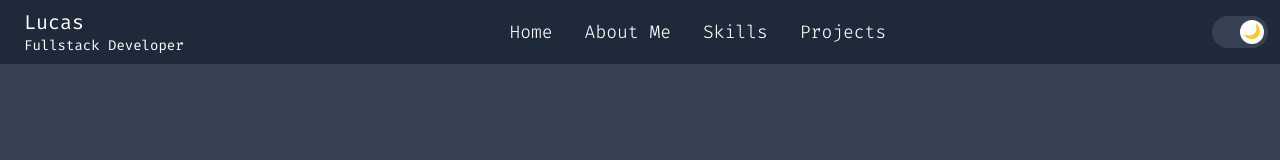
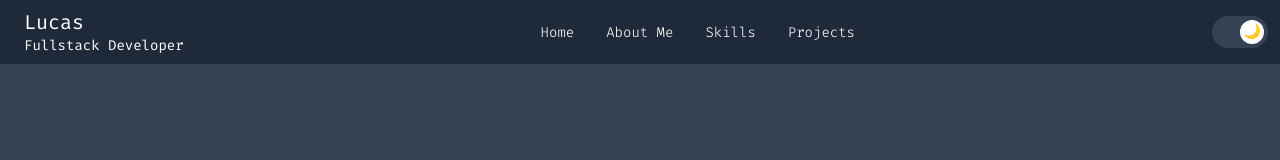
Before and after one commit to LucasNarZ/Portfolio, a React (Vite) app: page / in a window 1280 px wide. Shown: the top 160 px of the page. Built offline with nearby package versions, Linux system fonts and the light colour scheme.

Commit message:
remove comment

```diff
--- a/src/index.css
+++ b/src/index.css
@@ -7,7 +7,7 @@
     @apply relative;
 
     & > span:first-child {
-      @apply text-lg font-light dark:text-white text-black cursor-pointer;
+      @apply textarea-md font-light dark:text-white text-black cursor-pointer;
     }
 
     & > span:last-child {
@@ -20,6 +20,6 @@ body {
   font-family: "Fira Code", monospace;
 }
 .typed-cursor {
-  font-size: 1.8rem; /* aumenta o tamanho */
+  font-size: 1.8rem;
   animation: blink 0.7s infinite;
 }
```
